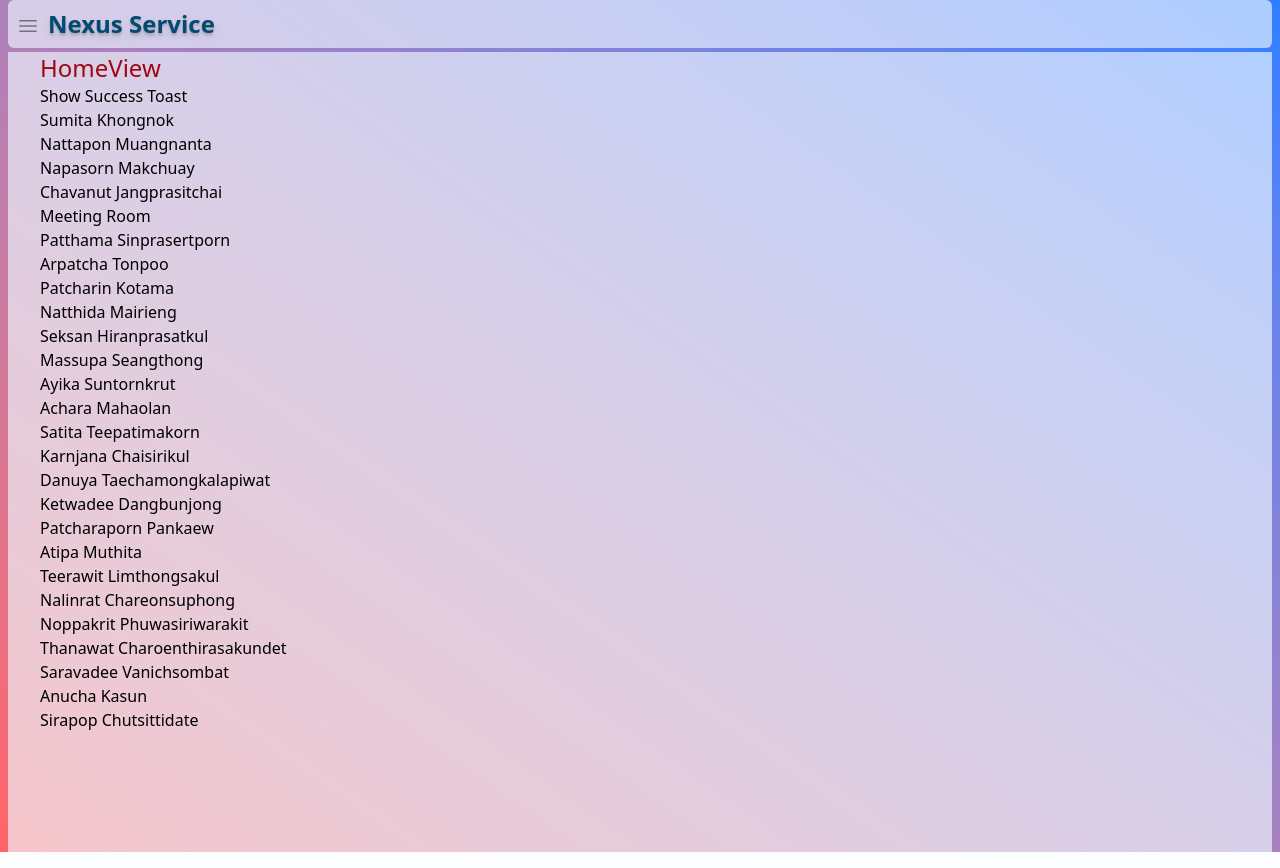
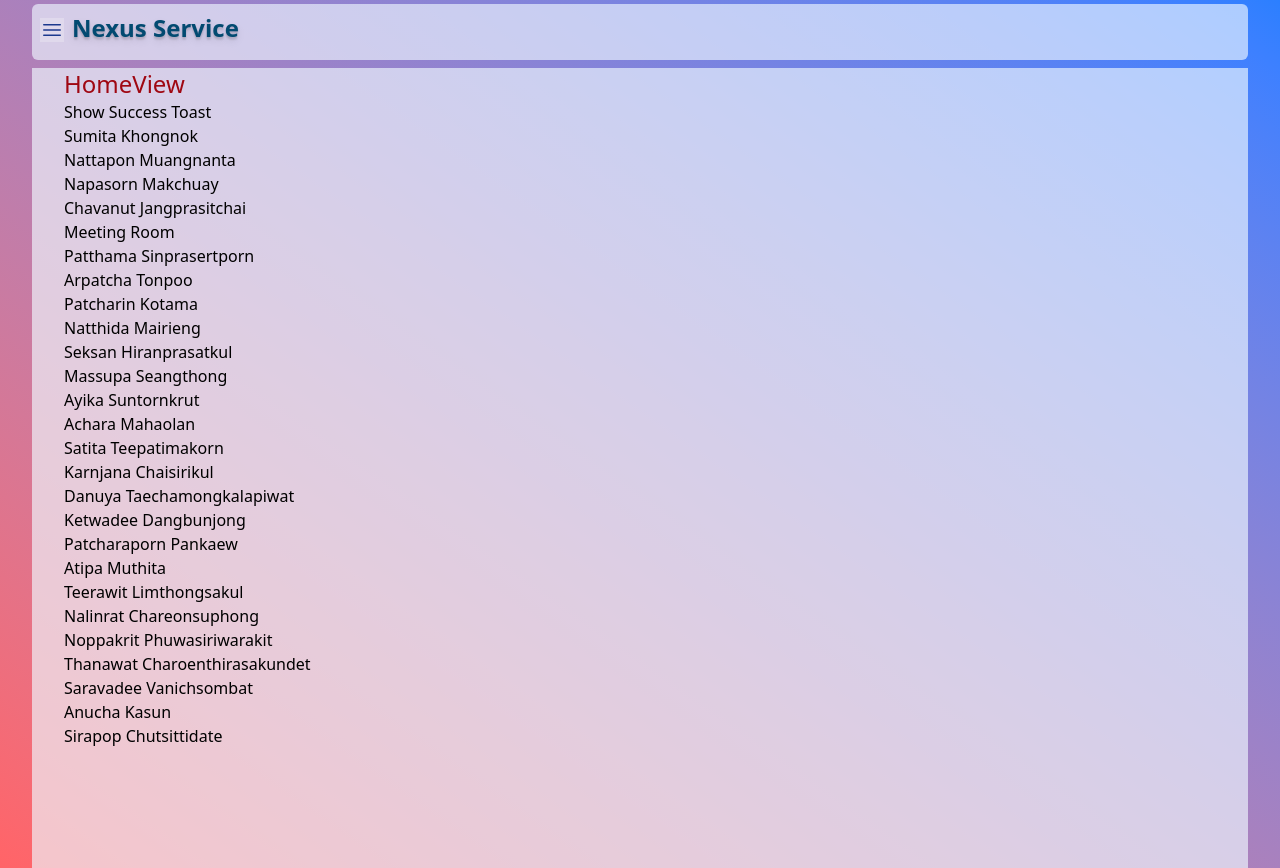
Before and after one commit to deskcodeFun/nexus-app, a Vue app: page / in a window 1280 px wide. Built offline with nearby package versions, Linux system fonts and the light colour scheme.

Commit message:
modified:   src/App.vue   add background linear 	modified:   src/components/TheTopbar.vue   fix pad and margin

```diff
--- a/src/App.vue
+++ b/src/App.vue
@@ -1,10 +1,10 @@
 <template>
   <div class="bg-linear-35 from-red-400 to-blue-500">
     <!-- <header class="w-auto px-2 py-1 sm:ml-6"> -->
-    <header class="w-auto px-2">
+    <header class="w-auto mx-8 mb-2 pt-1">
       <TheTopbar />
     </header>
-    <main class="min-h-screen w-auto px-8 mt-1 mx-2 bg-sky-50/65" id="mainApp">
+    <main class="min-h-screen w-auto px-8 mt-1 mx-8 bg-sky-50/65" id="mainApp">
       <RouterView />
     </main>
   </div>
--- a/src/assets/main.css
+++ b/src/assets/main.css
@@ -1,8 +1,5 @@
 @import 'tailwindcss';
 
-body {
-  background-color: #fcfdfe;
-}
 .hide-scroll::-webkit-scrollbar {
   display: none;
 }
--- a/src/components/TheTopbar.vue
+++ b/src/components/TheTopbar.vue
@@ -7,11 +7,14 @@ const navOpen = ref(false)
 </script>
 
 <template>
-  <div class="py-2 px-2 rounded-md bg-blue-50/65">
+  <div class="pt-2 pb-4 px-2 rounded-md bg-blue-50/65">
     <div class="flex flex-row">
       <button @click="navOpen = !navOpen">
-        <Bars3Icon :class="navOpen ? 'hidden' : ''" class="h-6 w-6 mt-1 text-gray-500" />
-        <XMarkIcon :class="navOpen ? '' : 'hidden'" class="h-6 w-6 bg-gray-50 text-red-900" />
+        <Bars3Icon
+          :class="navOpen ? 'hidden' : ''"
+          class="h-6 w-6 mt-1 bg-gray-50/25 text-blue-900"
+        />
+        <XMarkIcon :class="navOpen ? '' : 'hidden'" class="h-6 w-6 bg-gray-50/25 text-red-900" />
       </button>
       <p class="ml-2 font-bold text-2xl text-sky-900 text-shadow-lg">Nexus Service</p>
     </div>
```
